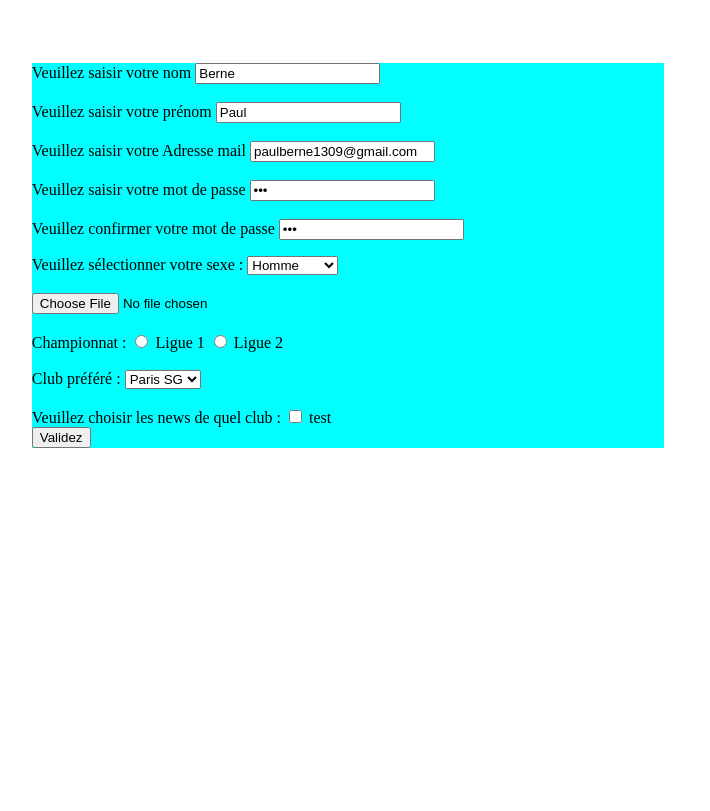
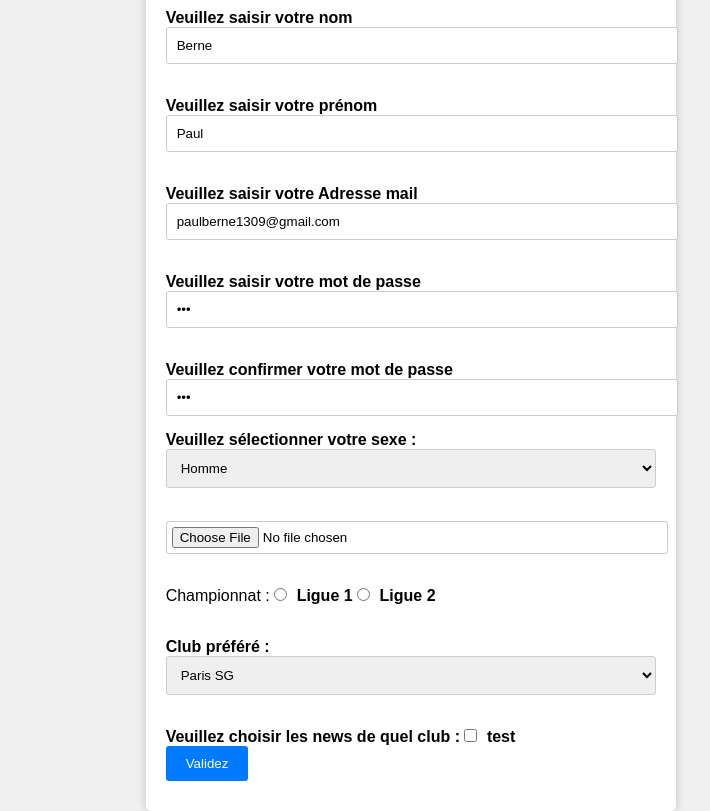
Before and after one commit to Paul-berne/Site-foot, a PHP site: page / in a window 1280 px wide. Shown: the whole page, without its empty margins (229-939 px from the left). Before the commit the page ends 448 px from the top, so only its background shows below. Run offline with PHP 8.4, Linux system fonts and the light colour scheme.

Commit message:
Mise a jour des fichiers modifie

```diff
--- a/style.css
+++ b/style.css
@@ -1,6 +1,102 @@
-form{
-    margin-left: 20%;
-    margin-right: 30%;
-    margin-top: 5%;
-    background-color: aqua;
+/* Réinitialisation des styles par défaut du navigateur */
+body, h1, h2, p, ul, li, form, input, select, label {
+    margin: 0;
+    padding: 0;
+    font-family: Arial, sans-serif;
 }
+
+/* Style du corps de la page */
+body {
+    background-color: #f0f0f0;
+    display: flex;
+    justify-content: center;
+    align-items: center;
+    height: 100vh;
+}
+
+/* Style du formulaire */
+#formulaire {
+    background-color: #ffffff;
+    padding: 20px;
+    border-radius: 5px;
+    box-shadow: 0px 0px 10px rgba(0, 0, 0, 0.2);
+}
+
+/* Style des groupes de formulaire */
+#form-group {
+    margin-bottom: 15px;
+}
+
+/* Style des labels */
+label {
+    font-weight: bold;
+}
+
+/* Style des champs de texte */
+input[type="text"],
+input[type="email"],
+input[type="password"],
+select {
+    width: 100%;
+    padding: 10px;
+    border: 1px solid #ccc;
+    border-radius: 3px;
+}
+
+/* Style du message de confirmation du mot de passe */
+#passwordmessage {
+    color: green;
+    font-weight: bold;
+}
+
+/* Style des boutons radio et cases à cocher */
+input[type="radio"],
+input[type="checkbox"] {
+    margin-right: 5px;
+}
+
+/* Style du bouton Valider */
+input[type="submit"] {
+    background-color: #007bff;
+    color: #fff;
+    padding: 10px 20px;
+    border: none;
+    border-radius: 3px;
+    cursor: pointer;
+}
+
+/* Style du message d'erreur */
+#message_non_valide {
+    color: red;
+    font-weight: bold;
+    margin-top: 10px;
+}
+
+/* Style du champ de téléchargement de fichier */
+input[type="file"] {
+    border: 1px solid #ccc;
+    border-radius: 3px;
+    padding: 5px;
+    width: 100%;
+}
+
+/* Style de la sélection de sexe */
+#sexe {
+    width: 100%;
+    padding: 10px;
+    border: 1px solid #ccc;
+    border-radius: 3px;
+}
+
+/* Style de la sélection de club préféré */
+#club_pref {
+    width: 100%;
+    padding: 10px;
+    border: 1px solid #ccc;
+    border-radius: 3px;
+}
+
+/* Style de la liste de choix des news de club */
+#form_group input[type="checkbox"] {
+    margin-right: 5px;
+}
```
